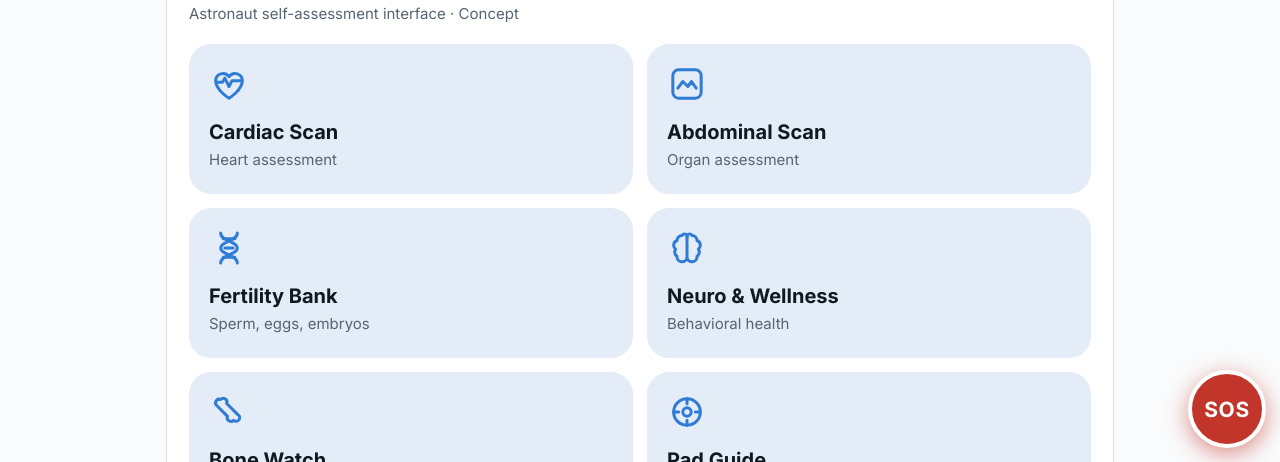
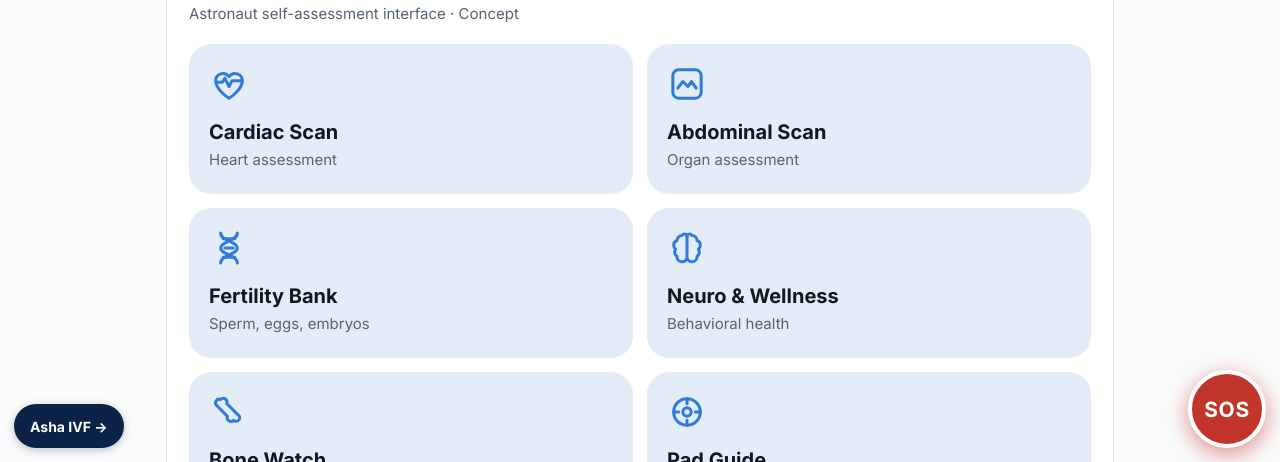
Before and after one commit to alfathitamara/Doctor-Space, a plain HTML site: page index.html in a window 1280 px wide. Shown: the part 338-800 px from the top of the page. Drawn offline with Linux system fonts and the light colour scheme.

Commit message:
Add corner link to Asha IVF page
Co-Authored-By: Claude Sonnet 5.5 <noreply@anthropic.com>
Claude-Session: https://claude.ai/code/session_01Ciq9EXdHkJgboxzdaTcwJE

```diff
--- a/index.html
+++ b/index.html
@@ -922,5 +922,6 @@ function bleConnect(){
   boneLoad();boneRender();bkInit();bkRender();renderPads();renderDock();csvInit();baseRender();sensRender();renderScan();initMag();$('day').oninput=renderRepro;renderRepro();wRender();route();
 })();
 </script>
+<a href="asha-ivf/" style="position:fixed;left:14px;bottom:14px;z-index:19;display:inline-flex;align-items:center;min-height:44px;padding:0 16px;border-radius:999px;background:#0B2347;color:#fff;font-size:14px;font-weight:700;text-decoration:none;box-shadow:0 2px 8px rgba(7,21,43,.25)">Asha IVF &rarr;</a>
 </body>
 </html>
```
